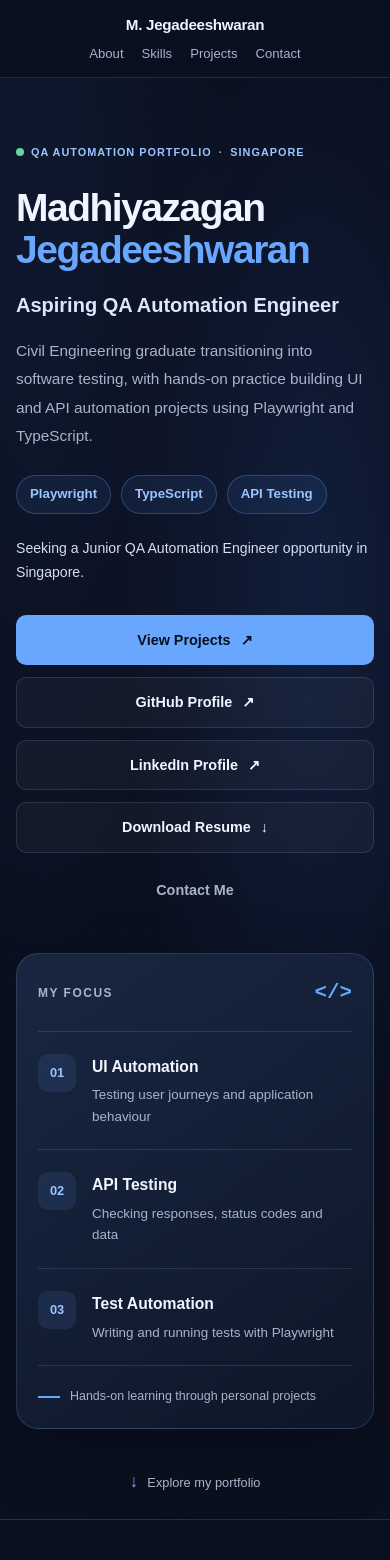
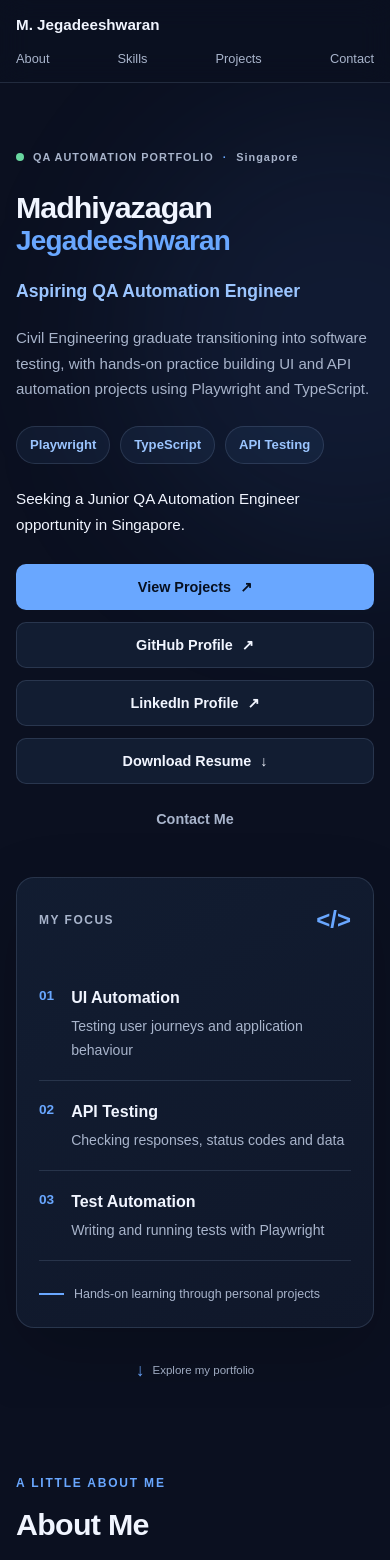
Before and after one commit to jegadeeshwaran-qa/jegadeeshwaran-qa.github.io, a plain HTML site: page index.html in a window 390 px wide. Shown: the top 1560 px of the page. Drawn offline with Linux system fonts and the light colour scheme.

Commit message:
Update style.css

```diff
--- a/style.css
+++ b/style.css
@@ -1,6 +1,6 @@
-/* =========================
-   1. GLOBAL SETTINGS
-========================= */
+/* ==============================
+   GLOBAL SETTINGS
+================================ */
 
 :root {
   --bg: #0b1020;
@@ -13,6 +13,7 @@
 
   --blue: #69a7ff;
   --blue-light: #9bc5ff;
+
   --border: rgba(160, 185, 225, 0.16);
 
   --radius: 18px;
@@ -30,11 +31,10 @@ html {
 
 body {
   margin: 0;
+  font-family: Arial, Helvetica, sans-serif;
   background: var(--bg);
   color: var(--text);
-  font-family: Arial, Helvetica, sans-serif;
   line-height: 1.7;
-  -webkit-font-smoothing: antialiased;
 }
 
 a {
@@ -47,63 +47,86 @@ a {
   -webkit-tap-highlight-color: transparent;
 }
 
-a:focus-visible {
-  outline: 3px solid var(--blue-light);
-  outline-offset: 4px;
+img {
+  max-width: 100%;
+  display: block;
 }
 
 .container {
-  width: min(var(--container-width), calc(100% - 40px));
+  width: min(
+    var(--container-width),
+    calc(100% - 40px)
+  );
   margin-inline: auto;
 }
+
+::selection {
+  background: var(--blue);
+  color: var(--bg);
+}
+
+/* ==============================
+   ACCESSIBILITY
+================================ */
 
 .skip-link {
   position: absolute;
   top: -100px;
   left: 16px;
   z-index: 1000;
+
   padding: 10px 16px;
+  border-radius: 8px;
+
   background: var(--blue);
-  color: #08101f;
-  border-radius: 8px;
+  color: var(--bg);
 }
 
 .skip-link:focus {
   top: 16px;
 }
 
-/* =========================
-   2. HEADER
-========================= */
+a:focus-visible {
+  outline: 2px solid var(--blue-light);
+  outline-offset: 4px;
+}
+
+/* ==============================
+   HEADER
+================================ */
 
 .site-header {
   position: sticky;
   top: 0;
   z-index: 100;
+
   background: rgba(11, 16, 32, 0.94);
   border-bottom: 1px solid var(--border);
-  backdrop-filter: blur(16px);
+
+  backdrop-filter: blur(14px);
 }
 
 .navbar {
   min-height: 76px;
+
   display: flex;
   align-items: center;
   justify-content: space-between;
+
   gap: 24px;
 }
 
 .brand {
+  font-size: 1.05rem;
+  font-weight: 700;
   color: var(--text);
-  font-size: 1rem;
-  font-weight: 700;
-  letter-spacing: -0.3px;
+  white-space: nowrap;
 }
 
 .nav-links {
   display: flex;
   align-items: center;
-  gap: 30px;
+  gap: 28px;
 }
 
 .nav-links a {
@@ -116,162 +139,200 @@ a:focus-visible {
   color: var(--blue-light);
 }
 
-/* =========================
-   3. HERO SECTION
-========================= */
+/* ==============================
+   HERO SECTION
+================================ */
 
 .hero {
   position: relative;
-  isolation: isolate;
+  min-height: 680px;
+
+  display: flex;
+  flex-direction: column;
+  justify-content: center;
+
+  padding: 90px 0 100px;
   overflow: hidden;
-  min-height: 660px;
-  display: flex;
-  align-items: center;
-  padding: 100px 0 105px;
-  border-bottom: 1px solid var(--border);
-  background:
-    radial-gradient(
-      ellipse at 80% 35%,
-      rgba(45, 100, 190, 0.17),
-      transparent 43%
-    ),
-    radial-gradient(
-      ellipse at 10% 10%,
-      rgba(44, 90, 165, 0.10),
-      transparent 40%
-    ),
-    var(--bg);
 }
 
 .hero::before {
   content: "";
   position: absolute;
-  inset: 0;
-  z-index: -1;
+
+  width: 450px;
+  height: 450px;
+
+  top: 30px;
+  right: -180px;
+
+  background: rgba(70, 130, 230, 0.09);
+  border-radius: 50%;
+  filter: blur(80px);
+
   pointer-events: none;
-  background-image: radial-gradient(
-    rgba(150, 180, 230, 0.14) 0.7px,
-    transparent 0.7px
-  );
-  background-size: 27px 27px;
-  opacity: 0.25;
-  mask-image: linear-gradient(
-    to bottom,
-    black,
-    transparent 85%
-  );
 }
 
 .hero-container {
   display: grid;
-  grid-template-columns: minmax(0, 1.25fr) minmax(300px, 0.75fr);
+  grid-template-columns: minmax(0, 1.2fr) minmax(300px, 0.8fr);
+
   align-items: center;
-  gap: 70px;
+  gap: 64px;
+
+  position: relative;
+  z-index: 1;
 }
 
 .hero-content {
-  max-width: 690px;
+  min-width: 0;
 }
 
 .hero-eyebrow {
   display: flex;
+  flex-wrap: wrap;
   align-items: center;
-  flex-wrap: wrap;
-  gap: 10px;
-  margin: 0 0 25px;
-  color: var(--blue-light);
-  font-size: 0.77rem;
+  gap: 9px;
+
+  margin: 0 0 24px;
+
+  color: var(--muted);
+  font-size: 0.76rem;
   font-weight: 700;
-  letter-spacing: 1.6px;
-  text-transform: uppercase;
+  letter-spacing: 1.5px;
 }
 
 .status-dot,
 .ci-dot {
   width: 8px;
   height: 8px;
-  flex: 0 0 8px;
+
+  display: inline-block;
+  flex: 0 0 auto;
+
   border-radius: 50%;
-  background: #67d6a0;
+  background: #69d7a0;
 }
 
 .eyebrow-divider {
-  color: var(--muted);
+  color: var(--blue);
 }
 
-.hero h1 {
-  max-width: 700px;
-  margin: 0;
-  font-size: clamp(2.5rem, 5.4vw, 4.65rem);
-  font-weight: 800;
-  line-height: 1.08;
-  letter-spacing: -2.5px;
-  overflow-wrap: anywhere;
+/* ==============================
+   NAME FIX
+   First line: Madhiyazagan
+   Second line: Jegadeeshwaran
+================================ */
+
+.hero-name {
+  margin: 0 0 20px;
+
+  font-size: clamp(2.1rem, 4.5vw, 3.8rem);
+  line-height: 1.15;
+  letter-spacing: -1.8px;
+
+  overflow-wrap: normal;
+  word-break: normal;
+}
+
+.hero-name > span {
+  display: block;
 }
 
 .hero-name-highlight {
-  display: block;
   color: var(--blue);
+
+  /* Keep the complete surname on one line */
+  white-space: nowrap;
+
+  /* Prevent letters from breaking individually */
+  word-break: keep-all;
+  overflow-wrap: normal;
+
+  /* Responsive font size for smaller screens */
+  font-size: 0.92em;
+  letter-spacing: -1.5px;
 }
 
+/* ==============================
+   HERO TEXT
+================================ */
+
 .hero-role {
-  margin: 25px 0 18px;
-  color: #dce7fb;
-  font-size: clamp(1.2rem, 2.2vw, 1.65rem);
+  margin: 0 0 18px;
+
+  color: var(--blue-light);
+  font-size: 1.25rem;
   font-weight: 600;
-  line-height: 1.4;
 }
 
 .hero-description {
-  max-width: 610px;
-  margin: 0;
+  max-width: 600px;
+
+  margin: 0 0 24px;
+
   color: var(--muted);
-  font-size: 1.05rem;
-  line-height: 1.85;
+  font-size: 1rem;
 }
 
 .hero-badges {
   display: flex;
   flex-wrap: wrap;
   gap: 10px;
-  margin-top: 25px;
+
+  margin-bottom: 22px;
 }
 
 .tech-badge {
+  display: inline-flex;
+  align-items: center;
+
   padding: 7px 13px;
+
+  border: 1px solid var(--border);
+  border-radius: 30px;
+
+  background: rgba(105, 167, 255, 0.07);
   color: var(--blue-light);
-  background: rgba(72, 132, 220, 0.11);
-  border: 1px solid rgba(105, 167, 255, 0.28);
-  border-radius: 999px;
-  font-size: 0.83rem;
+
+  font-size: 0.82rem;
   font-weight: 600;
 }
 
 .hero-goal {
-  margin: 23px 0 0;
-  color: #d6deed;
-  font-size: 0.94rem;
+  margin: 0 0 26px;
+
+  color: var(--text);
+  font-size: 0.95rem;
 }
+
+/* ==============================
+   BUTTONS
+================================ */
 
 .hero-actions {
   display: flex;
+  flex-wrap: wrap;
   align-items: center;
-  flex-wrap: wrap;
   gap: 12px;
-  margin-top: 30px;
 }
 
 .button {
-  min-height: 47px;
+  min-height: 46px;
+
   display: inline-flex;
   align-items: center;
   justify-content: center;
-  gap: 10px;
-  padding: 12px 19px;
+  gap: 9px;
+
+  padding: 11px 17px;
+
   border: 1px solid transparent;
   border-radius: 10px;
+
   font-size: 0.9rem;
   font-weight: 700;
+  line-height: 1.4;
+
   transition:
     background 0.2s ease,
     border-color 0.2s ease,
@@ -284,7 +345,7 @@ a:focus-visible {
 
 .button-primary {
   background: var(--blue);
-  color: #08101f;
+  color: #071020;
 }
 
 .button-primary:hover {
@@ -292,14 +353,14 @@ a:focus-visible {
 }
 
 .button-secondary {
-  background: rgba(255, 255, 255, 0.035);
+  background: var(--card);
   border-color: var(--border);
   color: var(--text);
 }
 
 .button-secondary:hover {
-  background: rgba(105, 167, 255, 0.09);
-  border-color: rgba(105, 167, 255, 0.5);
+  background: var(--card-hover);
+  border-color: var(--blue);
 }
 
 .button-text {
@@ -310,35 +371,35 @@ a:focus-visible {
   color: var(--blue-light);
 }
 
-/* =========================
-   4. HERO SIDE CARD
-========================= */
+/* ==============================
+   HERO SUMMARY CARD
+================================ */
 
 .hero-side {
-  width: 100%;
-  max-width: 390px;
-  justify-self: end;
+  min-width: 0;
 }
 
 .hero-card {
   padding: 27px;
-  border: 1px solid rgba(140, 175, 235, 0.2);
-  border-radius: 22px;
-  background:
-    linear-gradient(
-      145deg,
-      rgba(25, 40, 67, 0.96),
-      rgba(14, 23, 41, 0.98)
-    );
-  box-shadow: 0 24px 70px rgba(0, 0, 0, 0.24);
+
+  border: 1px solid var(--border);
+  border-radius: var(--radius);
+
+  background: linear-gradient(
+    145deg,
+    rgba(18, 29, 50, 0.98),
+    rgba(16, 24, 43, 0.98)
+  );
+
+  box-shadow: 0 24px 70px rgba(0, 0, 0, 0.18);
 }
 
 .hero-card-top {
   display: flex;
   align-items: center;
   justify-content: space-between;
-  padding-bottom: 20px;
-  border-bottom: 1px solid var(--border);
+
+  margin-bottom: 26px;
 }
 
 .hero-card-label {
@@ -350,72 +411,74 @@ a:focus-visible {
 
 .hero-card-symbol {
   color: var(--blue);
-  font-family: monospace;
-  font-size: 1.3rem;
+  font-size: 1.5rem;
   font-weight: 700;
 }
 
 .focus-item {
   display: flex;
   align-items: flex-start;
-  gap: 16px;
-  padding: 22px 0;
+  gap: 17px;
+
+  padding: 17px 0;
+
   border-bottom: 1px solid var(--border);
 }
 
 .focus-number {
-  display: flex;
-  width: 38px;
-  height: 38px;
-  flex: 0 0 38px;
-  align-items: center;
-  justify-content: center;
-  color: var(--blue-light);
-  background: rgba(105, 167, 255, 0.1);
-  border-radius: 10px;
-  font-size: 0.8rem;
+  color: var(--blue);
+  font-size: 0.85rem;
   font-weight: 700;
 }
 
 .focus-item h3 {
   margin: 0 0 4px;
-  color: var(--text);
-  font-size: 0.98rem;
+  font-size: 1rem;
 }
 
 .focus-item p {
   margin: 0;
+
   color: var(--muted);
-  font-size: 0.84rem;
-  line-height: 1.6;
+  font-size: 0.88rem;
 }
 
 .hero-card-footer {
   display: flex;
   align-items: center;
   gap: 10px;
-  padding-top: 20px;
+
+  margin-top: 23px;
+
   color: var(--muted);
   font-size: 0.78rem;
 }
 
 .footer-line {
-  width: 22px;
+  width: 25px;
   height: 2px;
-  flex: 0 0 22px;
+
   background: var(--blue);
 }
 
+/* ==============================
+   SCROLL INDICATOR
+================================ */
+
 .scroll-indicator {
   position: absolute;
-  bottom: 24px;
+  bottom: 25px;
   left: 50%;
+
   display: flex;
   align-items: center;
-  gap: 9px;
+  gap: 8px;
+
+  transform: translateX(-50%);
+
   color: var(--muted);
-  font-size: 0.8rem;
-  transform: translateX(-50%);
+  font-size: 0.78rem;
+  white-space: nowrap;
 }
 
 .scroll-indicator span {
@@ -423,9 +486,9 @@ a:focus-visible {
   font-size: 1.1rem;
 }
 
-/* =========================
-   5. GENERAL SECTIONS
-========================= */
+/* ==============================
+   GENERAL SECTIONS
+================================ */
 
 .section {
   padding: 90px 0;
@@ -433,58 +496,74 @@ a:focus-visible {
 
 .section-alt {
   background: var(--bg-secondary);
-  border-top: 1px solid var(--border);
-  border-bottom: 1px solid var(--border);
+  border-top: 1px solid rgba(160, 185, 225, 0.06);
+  border-bottom: 1px solid rgba(160, 185, 225, 0.06);
 }
 
 .section-eyebrow {
-  margin: 0 0 8px;
+  margin: 0 0 12px;
+
   color: var(--blue);
   font-size: 0.75rem;
   font-weight: 700;
-  letter-spacing: 1.6px;
+  letter-spacing: 1.8px;
 }
 
 .section-title {
-  margin: 0;
-  color: var(--text);
-  font-size: clamp(2rem, 4vw, 2.7rem);
-  line-height: 1.2;
-  letter-spacing: -1px;
+  margin: 0 0 20px;
+
+  font-size: clamp(1.9rem, 4vw, 2.5rem);
+  line-height: 1.25;
+  letter-spacing: -0.7px;
 }
 
 .section-intro {
-  max-width: 720px;
-  margin: 18px 0 35px;
+  max-width: 700px;
+
+  margin: 0 0 35px;
+
   color: var(--muted);
 }
 
+/* ==============================
+   ABOUT SECTION
+================================ */
+
 .about-content {
-  max-width: 800px;
-  margin-top: 25px;
+  max-width: 850px;
 }
 
 .about-content p {
-  margin: 0 0 17px;
+  margin: 0 0 18px;
+
   color: var(--muted);
+  font-size: 1rem;
 }
 
-/* =========================
-   6. SKILLS
-========================= */
+.about-content p:last-child {
+  margin-bottom: 0;
+}
+
+/* ==============================
+   SKILLS SECTION
+================================ */
 
 .skills-grid {
   display: grid;
   grid-template-columns: repeat(2, minmax(0, 1fr));
   gap: 20px;
-  margin-top: 35px;
 }
 
 .skill-card {
-  padding: 26px;
+  min-width: 0;
+
+  padding: 25px;
+
   border: 1px solid var(--border);
   border-radius: var(--radius);
+
   background: var(--card);
+
   transition:
     transform 0.2s ease,
     border-color 0.2s ease;
@@ -492,65 +571,75 @@ a:focus-visible {
 
 .skill-card:hover {
   transform: translateY(-3px);
-  border-color: rgba(105, 167, 255, 0.45);
+  border-color: rgba(105, 167, 255, 0.4);
 }
 
 .skill-icon {
-  display: inline-flex;
-  min-width: 42px;
-  height: 42px;
+  width: 43px;
+  height: 43px;
+
+  display: flex;
   align-items: center;
   justify-content: center;
-  padding: 0 8px;
-  border-radius: 10px;
-  background: rgba(105, 167, 255, 0.11);
-  color: var(--blue-light);
+
+  margin-bottom: 17px;
+
+  border-radius: 12px;
+
+  background: rgba(105, 167, 255, 0.1);
+  color: var(--blue);
+
+  font-size: 1.2rem;
   font-weight: 700;
 }
 
 .skill-card h3 {
-  margin: 16px 0 12px;
-  font-size: 1.15rem;
+  margin: 0 0 14px;
+  font-size: 1.1rem;
 }
 
-.skill-card ul,
-.project-detail ul {
+.skill-card ul {
+  margin: 0;
   padding-left: 20px;
-  margin: 0;
+
   color: var(--muted);
 }
 
-.skill-card li,
-.project-detail li {
-  margin-bottom: 6px;
+.skill-card li {
+  margin-bottom: 5px;
 }
 
-/* =========================
-   7. PROJECTS
-========================= */
+/* ==============================
+   PROJECTS SECTION
+================================ */
 
 .projects-grid {
   display: grid;
   grid-template-columns: repeat(2, minmax(0, 1fr));
   gap: 22px;
+  align-items: stretch;
 }
 
 .project-card {
+  min-width: 0;
+
   display: flex;
   flex-direction: column;
-  padding: 26px;
+
+  padding: 25px;
+
   border: 1px solid var(--border);
   border-radius: var(--radius);
+
   background: var(--card);
+
   transition:
     transform 0.2s ease,
-    border-color 0.2s ease,
-    background 0.2s ease;
+    border-color 0.2s ease;
 }
 
 .project-card:hover {
-  transform: translateY(-4px);
-  background: var(--card-hover);
+  transform: translateY(-3px);
   border-color: rgba(105, 167, 255, 0.4);
 }
 
@@ -559,181 +648,212 @@ a:focus-visible {
   align-items: center;
   justify-content: space-between;
   gap: 12px;
-  margin-bottom: 18px;
+
+  margin-bottom: 20px;
 }
 
 .project-number {
-  color: var(--blue-light);
-  font-size: 0.85rem;
-  font-weight: 800;
+  color: var(--blue);
+  font-size: 0.9rem;
+  font-weight: 700;
 }
 
 .project-type {
   padding: 5px 9px;
+
+  border: 1px solid var(--border);
+  border-radius: 30px;
+
   color: var(--muted);
-  border: 1px solid var(--border);
-  border-radius: 999px;
-  font-size: 0.68rem;
+  font-size: 0.65rem;
   font-weight: 700;
-  letter-spacing: 0.5px;
+  letter-spacing: 0.7px;
 }
 
 .project-card h3 {
-  margin: 0 0 12px;
-  font-size: 1.3rem;
+  margin: 0 0 13px;
+
+  font-size: 1.25rem;
   line-height: 1.4;
 }
 
 .project-description {
   margin: 0 0 22px;
+
   color: var(--muted);
-  font-size: 0.93rem;
+  font-size: 0.92rem;
 }
 
 .project-detail {
-  margin-bottom: 18px;
+  margin-bottom: 17px;
 }
 
 .project-detail h4 {
   margin: 0 0 7px;
+
   color: var(--text);
-  font-size: 0.88rem;
+  font-size: 0.86rem;
 }
 
 .project-detail p {
   margin: 0;
+
   color: var(--muted);
-  font-size: 0.9rem;
+  font-size: 0.87rem;
 }
 
 .project-detail ul {
-  font-size: 0.88rem;
+  margin: 0;
+  padding-left: 20px;
+
+  color: var(--muted);
+  font-size: 0.87rem;
+}
+
+.project-detail li {
+  margin-bottom: 5px;
 }
 
 .project-ci {
   display: flex;
   align-items: center;
   gap: 9px;
+
   margin: auto 0 18px;
-  padding-top: 18px;
+  padding-top: 15px;
+
   color: var(--muted);
-  font-size: 0.82rem;
+  font-size: 0.8rem;
 }
 
 .project-link {
   display: inline-flex;
   align-items: center;
-  justify-content: space-between;
-  gap: 10px;
-  padding: 12px 15px;
-  border: 1px solid rgba(105, 167, 255, 0.3);
-  border-radius: 9px;
+  gap: 8px;
+
+  align-self: flex-start;
+
+  padding: 10px 0;
+
   color: var(--blue-light);
-  font-size: 0.88rem;
+  font-size: 0.9rem;
   font-weight: 700;
-  transition:
-    background 0.2s ease,
-    border-color 0.2s ease;
 }
 
 .project-link:hover {
-  background: rgba(105, 167, 255, 0.1);
-  border-color: var(--blue);
+  color: var(--text);
 }
 
-/* =========================
-   8. CONTACT
-========================= */
+/* ==============================
+   CONTACT SECTION
+================================ */
 
 .contact-card {
   display: grid;
   grid-template-columns: repeat(2, minmax(0, 1fr));
-  gap: 20px;
-  max-width: 850px;
-  margin-top: 30px;
-  padding: 28px;
+  gap: 18px;
+
+  padding: 25px;
+
   border: 1px solid var(--border);
   border-radius: var(--radius);
+
   background: var(--card);
 }
 
 .contact-item {
+  min-width: 0;
+
   display: flex;
   flex-direction: column;
   align-items: flex-start;
-  gap: 8px;
-  min-width: 0;
+  gap: 7px;
 }
 
 .contact-label {
   color: var(--muted);
-  font-size: 0.73rem;
+  font-size: 0.72rem;
   font-weight: 700;
-  letter-spacing: 1.3px;
+  letter-spacing: 1.2px;
 }
 
 .contact-item a {
+  max-width: 100%;
+
   color: var(--blue-light);
   overflow-wrap: anywhere;
 }
 
 .contact-item a:hover {
-  text-decoration: underline;
+  color: var(--text);
 }
 
-/* =========================
-   9. FOOTER
-========================= */
+/* ==============================
+   FOOTER
+================================ */
 
 .site-footer {
   padding: 25px 0;
+
   border-top: 1px solid var(--border);
   background: var(--bg);
 }
 
 .site-footer p {
   margin: 0;
+
   color: var(--muted);
-  font-size: 0.83rem;
+  font-size: 0.82rem;
   text-align: center;
 }
 
-/* =========================
-   10. RESPONSIVE DESIGN
-========================= */
+/* ==============================
+   TABLET RESPONSIVE
+================================ */
 
 @media (max-width: 900px) {
+  .hero {
+    padding-top: 70px;
+  }
+
   .hero-container {
-    grid-template-columns: 1fr;
-    gap: 45px;
+    grid-template-columns: minmax(0, 1fr);
+    gap: 40px;
   }
 
   .hero-content {
-    max-width: 760px;
+    max-width: 700px;
   }
 
   .hero-side {
-    max-width: 650px;
-    justify-self: start;
+    max-width: 600px;
+    width: 100%;
   }
 
-  .hero {
-    padding-top: 75px;
-    padding-bottom: 95px;
+  .hero-name {
+    font-size: clamp(2.2rem, 6vw, 3.5rem);
+  }
+
+  .projects-grid {
+    grid-template-columns: repeat(2, minmax(0, 1fr));
   }
 }
 
+/* ==============================
+   MOBILE RESPONSIVE
+================================ */
+
 @media (max-width: 650px) {
   .container {
-    width: min(100% - 32px, var(--container-width));
+    width: calc(100% - 32px);
   }
 
   .navbar {
     min-height: 68px;
-    flex-direction: column;
-    justify-content: center;
-    gap: 5px;
-    padding: 12px 0;
+    flex-wrap: wrap;
+    gap: 10px;
+    padding-top: 12px;
+    padding-bottom: 12px;
   }
 
   .brand {
@@ -741,51 +861,52 @@ a:focus-visible {
   }
 
   .nav-links {
-    justify-content: center;
-    flex-wrap: wrap;
-    gap: 8px 18px;
+    width: 100%;
+    justify-content: space-between;
+    gap: 12px;
   }
 
   .nav-links a {
-    font-size: 0.82rem;
+    font-size: 0.8rem;
   }
 
   .hero {
     min-height: auto;
-    padding: 65px 0 90px;
+    padding: 65px 0 80px;
   }
 
   .hero-container {
-    gap: 38px;
+    gap: 35px;
   }
 
   .hero-eyebrow {
     font-size: 0.68rem;
     letter-spacing: 1px;
-    gap: 7px;
   }
 
-  .hero h1 {
-    font-size: clamp(2.35rem, 10vw, 3.4rem);
-    letter-spacing: -1.5px;
+  .hero-name {
+    font-size: clamp(1.9rem, 7.5vw, 3rem);
+    letter-spacing: -1px;
+  }
+
+  .hero-name-highlight {
+    white-space: nowrap;
+    word-break: keep-all;
+    overflow-wrap: normal;
+    letter-spacing: -0.8px;
   }
 
   .hero-role {
-    margin-top: 20px;
-    font-size: 1.25rem;
+    font-size: 1.1rem;
   }
 
   .hero-description {
-    font-size: 0.96rem;
-  }
-
-  .hero-goal {
-    font-size: 0.88rem;
+    font-size: 0.94rem;
   }
 
   .hero-actions {
+    flex-direction: column;
     align-items: stretch;
-    flex-direction: column;
   }
 
   .button {
@@ -793,13 +914,12 @@ a:focus-visible {
   }
 
   .hero-card {
-    padding: 21px;
+    padding: 22px;
   }
 
   .scroll-indicator {
     bottom: 22px;
-    width: 100%;
-    justify-content: center;
+    font-size: 0.72rem;
   }
 
   .section {
@@ -807,9 +927,8 @@ a:focus-visible {
   }
 
   .skills-grid,
-  .projects-grid,
-  .contact-card {
-    grid-template-columns: 1fr;
+  .projects-grid {
+    grid-template-columns: minmax(0, 1fr);
   }
 
   .skill-card,
@@ -818,17 +937,54 @@ a:focus-visible {
   }
 
   .contact-card {
+    grid-template-columns: minmax(0, 1fr);
     padding: 22px;
-  }
-
-  .section-title {
-    font-size: 2rem;
   }
 }
 
-/* =========================
-   11. REDUCED MOTION
-========================= */
+/* ==============================
+   SMALL MOBILE
+================================ */
+
+@media (max-width: 360px) {
+  .container {
+    width: calc(100% - 24px);
+  }
+
+  .hero-name {
+    font-size: 1.75rem;
+    letter-spacing: -0.7px;
+  }
+
+  .hero-name-highlight {
+    font-size: 0.9em;
+    letter-spacing: -0.6px;
+
+    /* Do not split the final N onto another line */
+    white-space: nowrap;
+  }
+
+  .hero-eyebrow {
+    gap: 6px;
+    font-size: 0.62rem;
+  }
+
+  .nav-links {
+    gap: 8px;
+  }
+
+  .nav-links a {
+    font-size: 0.74rem;
+  }
+
+  .project-type {
+    font-size: 0.58rem;
+  }
+}
+
+/* ==============================
+   REDUCED MOTION
+================================ */
 
 @media (prefers-reduced-motion: reduce) {
   html {
```
